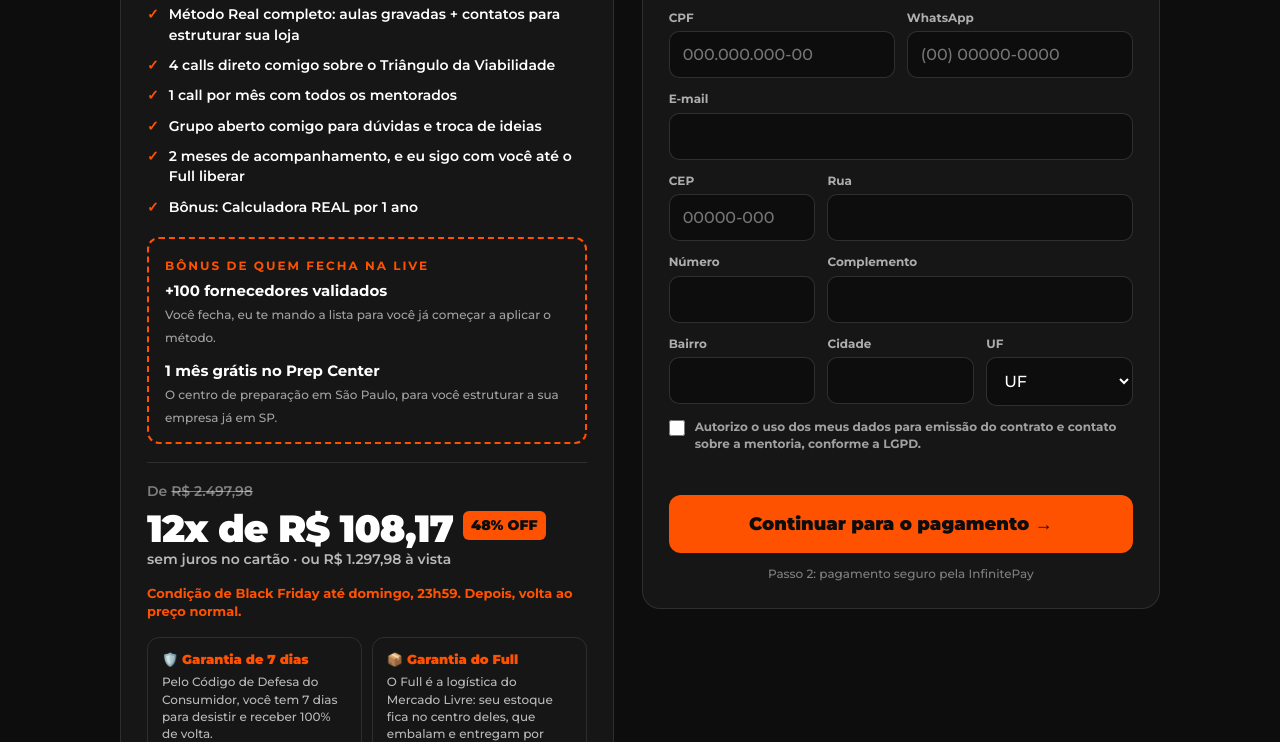
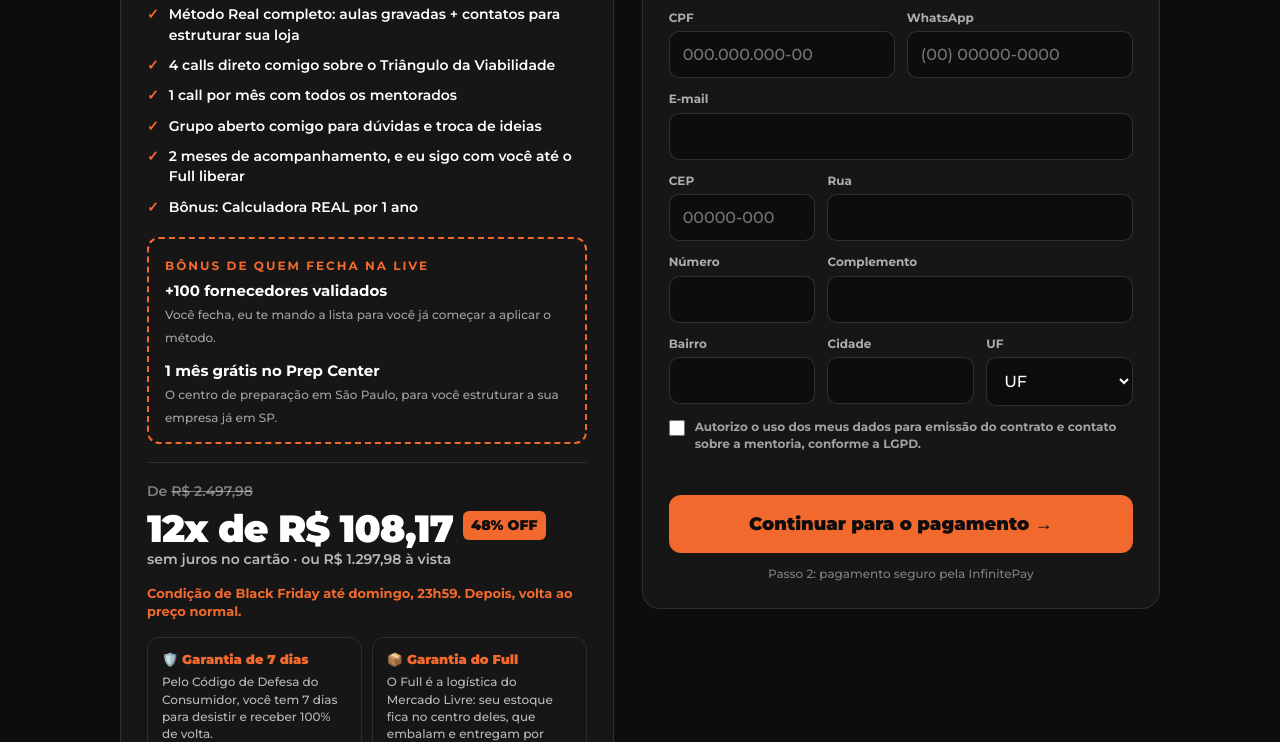
Before and after one commit to ollmestorerj/realecom-page, a plain HTML site: page acelerador/index.html in a window 1280 px wide. Shown: the part 292-1034 px from the top of the page. Drawn offline with Linux system fonts and the light colour scheme.

Commit message:
Checkout: suaviza o tom de laranja
Co-Authored-By: Claude Opus 5.5 <noreply@anthropic.com>
Claude-Session: https://claude.ai/code/session_01RgoGN92K7dTkkLVGT6Edkj

```diff
--- a/acelerador/index.html
+++ b/acelerador/index.html
@@ -9,7 +9,7 @@
 <link rel="preconnect" href="https://fonts.googleapis.com">
 <link href="https://fonts.googleapis.com/css2?family=Montserrat:wght@500;600;700;800;900&display=swap" rel="stylesheet">
 <style>
-  :root { --o:#FF5200; --bg:#0D0D0D; --card:#161616; --line:rgba(255,255,255,.1); }
+  :root { --o:#F2692E; --bg:#0D0D0D; --card:#161616; --line:rgba(255,255,255,.1); }
   * { box-sizing:border-box; margin:0; padding:0; }
   body { font-family:'Montserrat',sans-serif; background:var(--bg); color:#fff; line-height:1.45; }
   .bar { background:var(--o); color:#0D0D0D; text-align:center; font-weight:900; letter-spacing:3px; font-size:12px; padding:10px 12px; }
```
